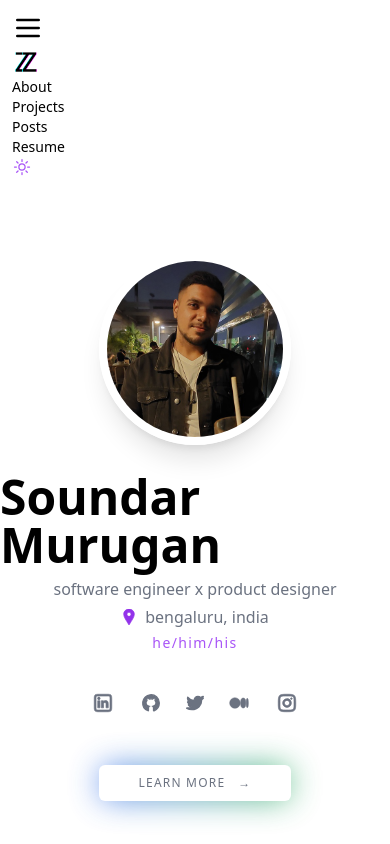
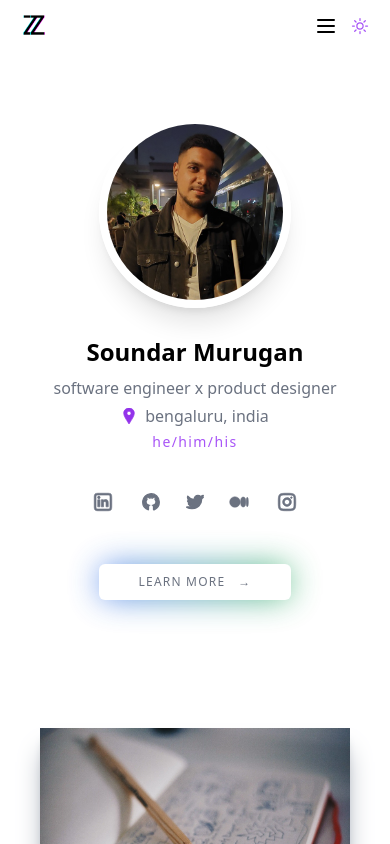
Before and after one commit to soundarzozm/next_learn, a Next.js app in the folder tailwind_learn/: page / in a window 390 px wide. Shown: the top 844 px of the page. Built offline with nearby package versions, Linux system fonts and the light colour scheme.

Commit message:
resposive navbar

```diff
--- a/tailwind_learn/components/Footer.tsx
+++ b/tailwind_learn/components/Footer.tsx
@@ -3,7 +3,7 @@ import type { NextComponentType } from 'next'
 const Footer: NextComponentType = () => {
 	return (
 		<div className="mt-40 flex flex-col justify-center items-center">
-			<hr className="md:w-[1024px] w-screen" />
+			<hr className=" max-w-4xl w-screen" />
 			<div className="md:grid md:grid-cols-3 md:gap-60 mt-14 flex flex-row md:w-auto w-screen justify-around mx-10">
 				<img
 					src="/logo.png"
--- a/tailwind_learn/components/NavBar.tsx
+++ b/tailwind_learn/components/NavBar.tsx
@@ -4,35 +4,24 @@ import { useEffect, useState } from 'react'
 
 const NavBar: NextComponentType = () => {
 	const { theme, setTheme } = useTheme()
+	const [isMenuOpen, setIsMenuOpen] = useState(false)
 
 	return (
-		<nav className="sticky top-0 z-10 backdrop-filter backdrop-blur-lg bg-opacity-30 w-screen p-3 text-sm font-light dark:shadow-xl">
-			<button className="md:hidden">
-				<svg
-					xmlns="http://www.w3.org/2000/svg"
-					className="h-8 w-8 dark:text-white text-black"
-					fill="none"
-					viewBox="0 0 24 24"
-					stroke="currentColor"
-				>
-					<path
-						stroke-linecap="round"
-						stroke-linejoin="round"
-						stroke-width="2"
-						d="M4 6h16M4 12h16M4 18h16"
-					/>
-				</svg>
-			</button>
-			<ul className="">
-				<li>
+		<nav className="sticky top-0 z-10 backdrop-filter flex md:justify-around justify-between items-start backdrop-blur-lg bg-opacity-30 w-screen px-5 py-3 text-sm font-light dark:shadow-xl">
+			<div className="w-2/3 flex md:justify-center md:items-center">
 				<a href="#">
 					<img src="/logo.png" className="h-7 w-7" />
 				</a>
-				</li>
+				<ul
+					className={`md:flex pt-32 md:pt-0 justify-between md:space-y-0 space-y-32 text-5xl md:text-sm duration-150 transition ease-in-out ${
+						isMenuOpen ? 'h-screen md:h-auto' : 'hidden md:block'
+					}
+						`}
+				>
 					<li>
 						<a
 							href="#"
-						className="hover:text-purple-500 dark:hover:text-cyan-500 hover:scale-110 duration-150 transition ease-in-out"
+							className="ml-12 hover:text-purple-500 dark:hover:text-cyan-500 hover:scale-110 duration-150 transition ease-in-out"
 						>
 							About
 						</a>
@@ -40,7 +29,7 @@ const NavBar: NextComponentType = () => {
 					<li>
 						<a
 							href="#"
-						className="hover:text-purple-500 dark:hover:text-cyan-500 hover:scale-110 duration-150 transition ease-in-out"
+							className="ml-12 hover:text-purple-500 dark:hover:text-cyan-500 hover:scale-110 duration-150 transition ease-in-out"
 						>
 							Projects
 						</a>
@@ -48,7 +37,7 @@ const NavBar: NextComponentType = () => {
 					<li>
 						<a
 							href="#"
-						className="hover:text-purple-500 dark:hover:text-cyan-500 hover:scale-110 duration-150 transition ease-in-out"
+							className="ml-12 hover:text-purple-500 dark:hover:text-cyan-500 hover:scale-110 duration-150 transition ease-in-out"
 						>
 							Posts
 						</a>
@@ -56,12 +45,33 @@ const NavBar: NextComponentType = () => {
 					<li>
 						<a
 							href="#"
-						className="hover:text-purple-500 dark:hover:text-cyan-500 hover:scale-110 duration-150 transition ease-in-out"
+							className="ml-12 hover:text-purple-500 dark:hover:text-cyan-500 hover:scale-110 duration-150 transition ease-in-out"
 						>
 							Resume
 						</a>
 					</li>
 				</ul>
+			</div>
+			<div className="w-1/3 flex justify-end md:justify-center items-center h-7 duration-150 transition ease-in-out">
+				<button
+					className="md:hidden"
+					onClick={() => setIsMenuOpen((isMenuOpen) => !isMenuOpen)}
+				>
+					<svg
+						xmlns="http://www.w3.org/2000/svg"
+						className="h-6 w-6 mx-3 dark:text-white text-black"
+						fill="none"
+						viewBox="0 0 24 24"
+						stroke="currentColor"
+					>
+						<path
+							strokeLinecap="round"
+							strokeLinejoin="round"
+							strokeWidth="2"
+							d="M4 6h16M4 12h16M4 18h16"
+						/>
+					</svg>
+				</button>
 				{theme === 'dark' ? (
 					<svg
 						xmlns="http://www.w3.org/2000/svg"
@@ -99,6 +109,7 @@ const NavBar: NextComponentType = () => {
 						/>
 					</svg>
 				)}
+			</div>
 		</nav>
 	)
 }
--- a/tailwind_learn/components/ProfileCard.tsx
+++ b/tailwind_learn/components/ProfileCard.tsx
@@ -8,7 +8,7 @@ const ProfileCard: NextComponentType = () => {
 					className="rounded-full border-8 border-white hover:border-purple-500 dark:hover:border-cyan-500 h-48 w-48 shadow-xl hover:scale-110 duration-200 transition ease-in-out hover:border-4"
 					src="/pfp.jpeg"
 				/>
-				<h1 className="text-5xl font-bold mt-7">Soundar Murugan</h1>
+				<h1 className="md:text-5xl text-2xl font-bold mt-7">Soundar Murugan</h1>
 				<div className="font-sans text-md text-gray-500 mt-2 dark:text-gray-400">
 					software engineer x product designer
 				</div>
```
Lines whose indentation alone changed are shown as unchanged.
